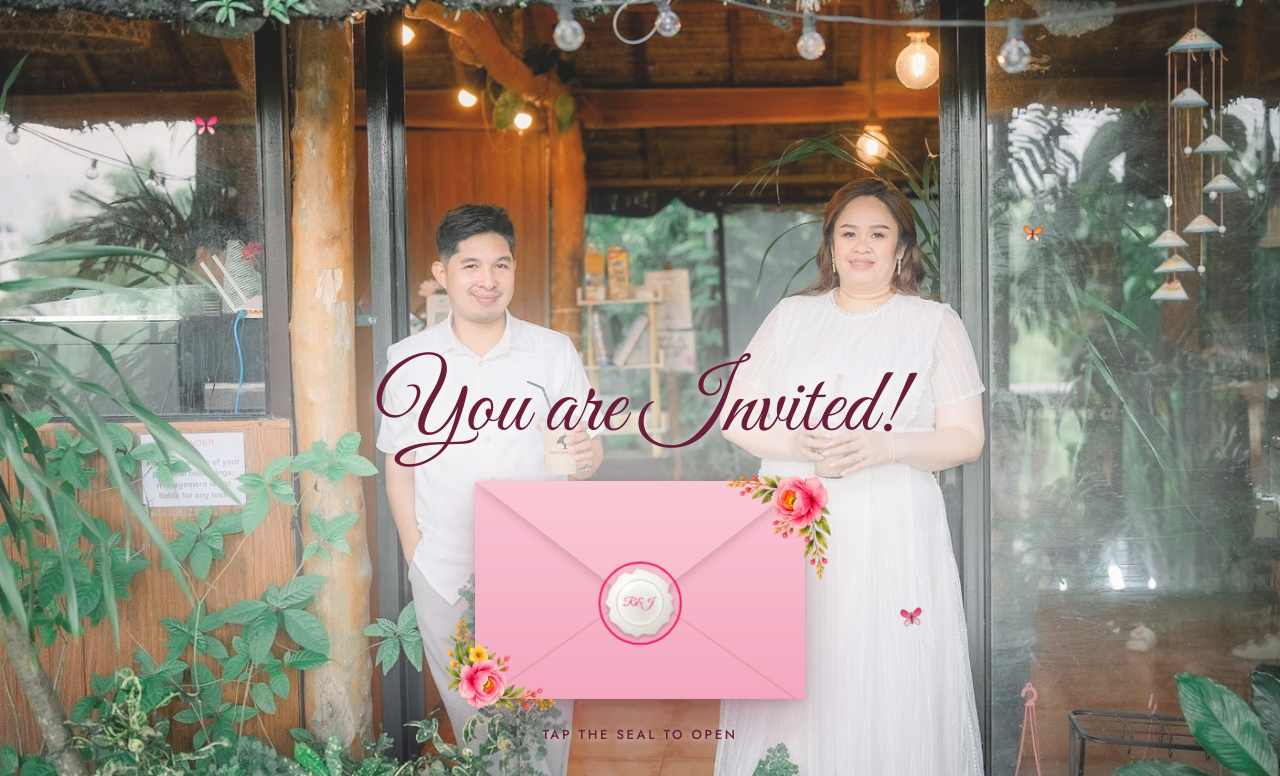
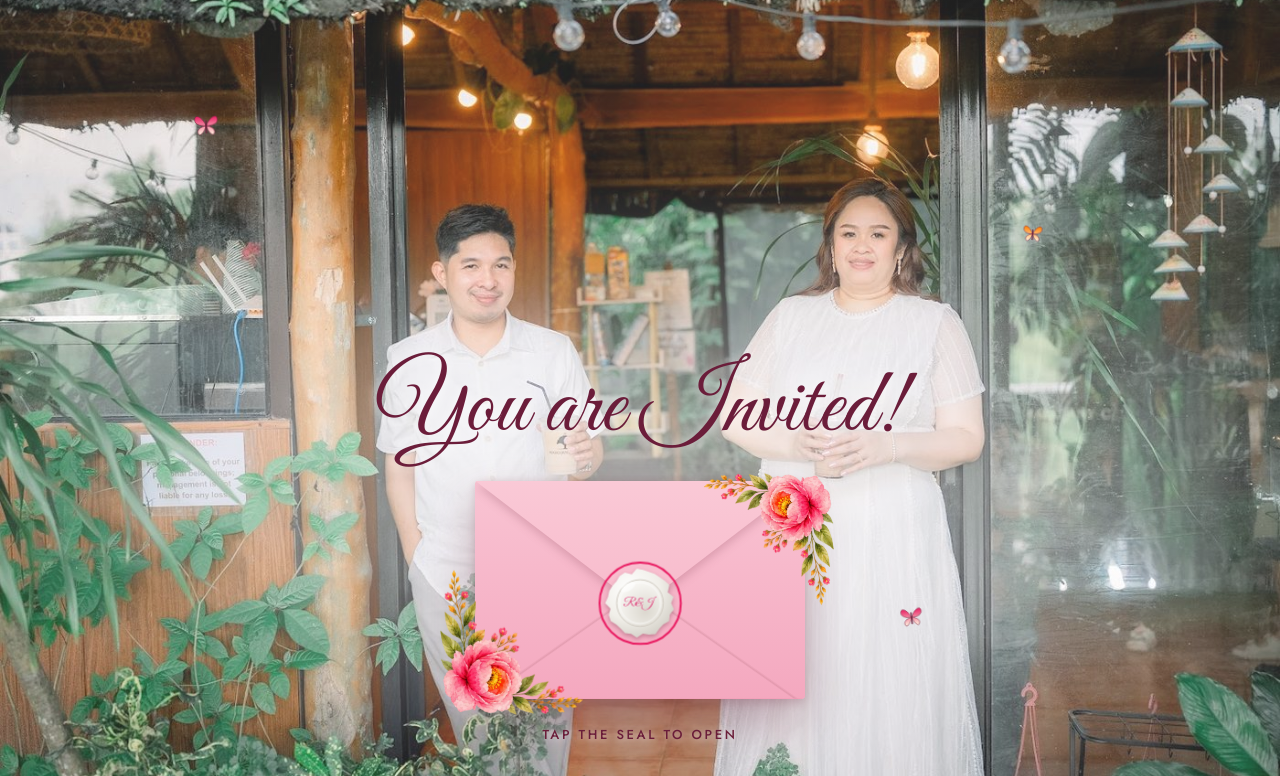
Before and after one commit to raymondandjoymie/raymondandjoymie.github.io, a plain HTML site: page index.html in a window 1280 px wide. Shown: the top 776 px of the page. Drawn offline with nearby package versions, Linux system fonts and the light colour scheme.

Commit message:
Flowers: Option D (lush and fuller), chosen by the couple
Co-Authored-By: Claude Opus 5.5 <noreply@anthropic.com>
Claude-Session: https://claude.ai/code/session_014v3HRhoTiDKtRdJe2cvQMd

```diff
--- a/index.html
+++ b/index.html
@@ -394,8 +394,8 @@ input[type=email]:focus{outline:none;border-color:var(--blue-d);box-shadow:0 0 0
       <div class="front"></div>
       <div class="flapw"><div class="flap"></div></div>
       <button class="wax" id="wax" type="button" aria-label="Open the envelope"></button>
-      <img class="flora" id="gateF1" src="photos/fl/corner-tl.webp" alt="" style="width:34%;left:-9%;bottom:-6%;transform:scaleY(-1)">
-      <img class="flora" id="gateF2" src="photos/fl/corner-tl2.webp" alt="" style="width:32%;right:-8%;top:-3%;transform:scaleX(-1)">
+      <img class="flora" id="gateF1" src="photos/fl/pink-corner.webp" alt="" style="width:44%;left:-11%;bottom:-8%;transform:scaleY(-1)">
+      <img class="flora" id="gateF2" src="photos/fl/corner-tl2.webp" alt="" style="width:40%;right:-9%;top:-4%;transform:scaleX(-1)">
     </div>
     <p class="gate-hint">Tap the seal to open</p>
   </div>
@@ -1419,12 +1419,14 @@ function paintTrim(w, h, fn, scale = 2){
 (() => {
   // [card, corner, image, width as fraction of card width, anchor x/y inside image (0-1, the point that sits on the card corner), inward offset x/y]
   const spots = [
-    ['#dateCard',  'tr', 'corner-tl2', .62, .82, .18, .06, .06],
-    ['#welcome',   'tr', 'posy',       .40, .30, .40, .00, .12],
-    ['#welcome',   'br', 'corner-br',  .58, .74, .74, -.02, .00],
-    ['#toRsvp',    'bl', 'spray3',     .62, .30, .70, .06, .04],
-    ['#toDetails', 'bl', 'corner-tl',  .64, .26, .64, .02, .06],
-    ['#letterBtn', 'tr', 'corner-tl2', .50, .82, .20, .06, .02],
+    ['#dateCard',  'tr', 'corner-tl2', .78, .82, .18, .06, .06],
+    ['#welcome',   'tr', 'posy',       .50, .30, .40, .00, .12],
+    ['#welcome',   'br', 'corner-br',  .72, .74, .74, -.02, .00],
+    ['#welcome',   'br', 'peony-pink', .26, .50, .50, .22, .02],
+    ['#toRsvp',    'bl', 'spray3',     .80, .30, .70, .06, .04],
+    ['#toDetails', 'bl', 'corner-tl',  .82, .26, .64, .02, .06],
+    ['#letterBtn', 'tr', 'corner-tl2', .64, .82, .20, .06, .02],
+    ['#letterBtn', 'tr', 'daisy',      .16, .50, .50, .32, .00],
   ];
   const items = spots.map(([sel, corner, name, size, axf, ayf, ix, iy]) => {
     const card = $(sel); if (!card) return null;
```
Also changed, not shown: photos/fl/daisy.webp (added), photos/fl/peony-pink.webp (added), photos/fl/pink-corner.webp (added).
